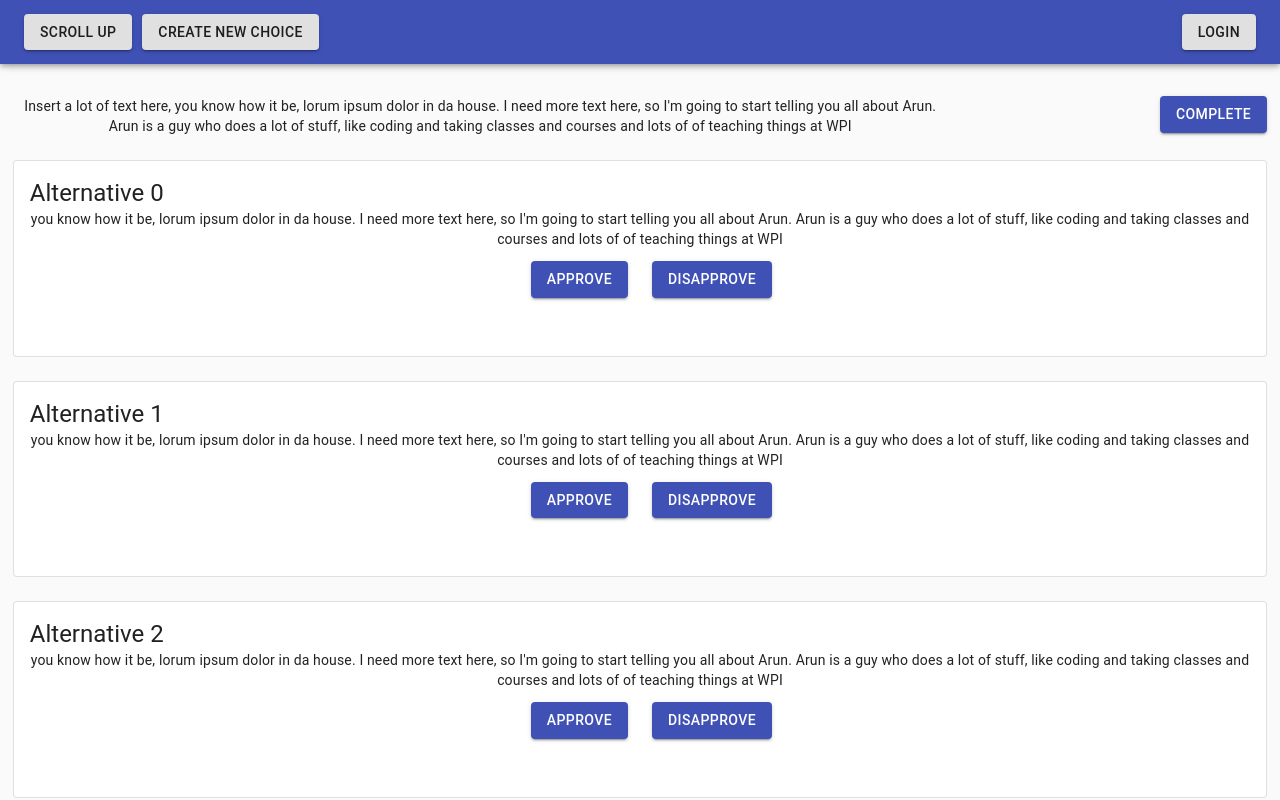
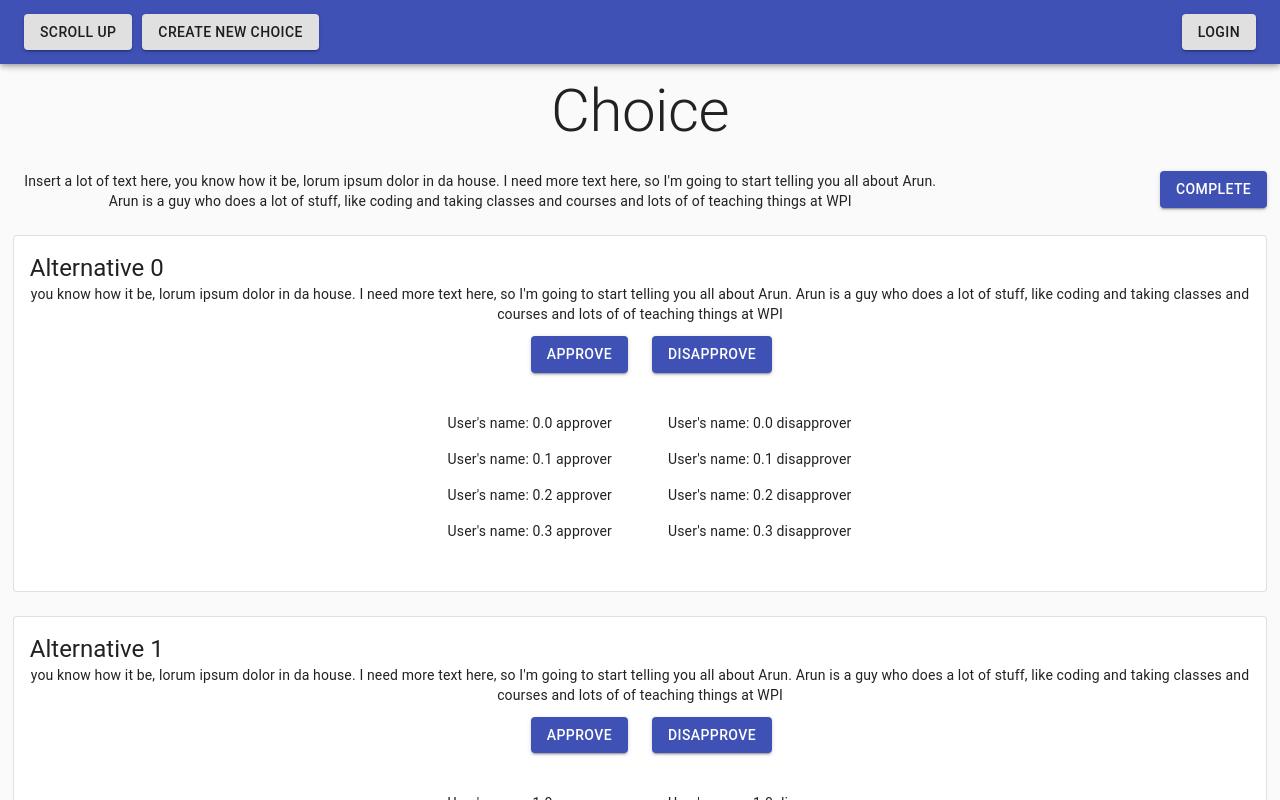
Before and after one commit to When2Choose/GUI, a React (Create React App) app: page /view in a window 1280 px wide. Shown: the top 800 px of the page. Built offline with nearby package versions, Linux system fonts and the light colour scheme.

Commit message:
Make approver and disapprover lists

```diff
--- a/src/main/Alternatives.js
+++ b/src/main/Alternatives.js
@@ -9,20 +9,33 @@ import CardContent from "@material-ui/core/CardContent";
 import Card from "@material-ui/core/Card";
 import Grid from "@material-ui/core/Grid";
 
-function renderRow(props) {
-    const { index, style } = props;
+function renderApprovers(alternativeNumber) {
+ return ([0, 1, 2, 3].map((value) => {
+     const labelId = `checkbox-list-label-${value}`;
+     return (
+         <ListItem key={value} role={undefined} dense button>
+             <ListItemText id={labelId} primary={formatName(`${alternativeNumber}.${value} approver`)} />
+         </ListItem>
+     );
+ }));
+}
 
+function renderDispprovers(alternativeNumber) {
+    return ([0, 1, 2, 3].map((value) => {
+        const labelId = `checkbox-list-label-${value}`;
+        return (
+            <ListItem key={value} role={undefined} dense button>
+                <ListItemText id={labelId} primary={formatName(`${alternativeNumber}.${value} disapprover`)} />
+            </ListItem>
+        );
+    }));
+}
+
+function formatName(name) {
     return (
-        <ListItem button style={style} key={index}>
-            <ListItemText primary={`Item ${index + 1}`} />
-        </ListItem>
+      `User's name: ${name}`
     );
 }
-
-renderRow.propTypes = {
-    index: PropTypes.number.isRequired,
-    style: PropTypes.object.isRequired,
-};
 
 function Alternative(props) {
     return (
@@ -34,9 +47,11 @@ function Alternative(props) {
                     </div>
                     <div className="AlternativeDescription">
                         <Typography variant="p">you know how it be, lorum ipsum dolor in da
-                            house. I need more text here, so I'm going to start telling you all about Arun. Arun is a
+                            house. I need more text here, so I'm going to start telling you all about Arun. Arun is
+                            a
                             guy
-                            who does a lot of stuff, like coding and taking classes and courses and lots of of teaching
+                            who does a lot of stuff, like coding and taking classes and courses and lots of of
+                            teaching
                             things at WPI</Typography>
                     </div>
                     <div className="ApprovalContent">
@@ -46,14 +61,18 @@ function Alternative(props) {
                                         style={{float: "right"}}>Approve</Button>
                             </Grid>
                             <Grid item xs={6}>
-                                <Button variant="contained" id="Disapprove" color="primary" style={{float: "left"}}>Disapprove</Button>
+                                <Button variant="contained" id="Disapprove" color="primary"
+                                        style={{float: "left"}}>Disapprove</Button>
                             </Grid>
                             <Grid item xs={6} id="approvers">
-                                {/*<FixedSizeList height={400} width={300} itemSize={46} itemCount={200}>*/}
-                                {/*    {renderRow}*/}
-                                {/*</FixedSizeList>*/}
+                                <List className="test" style={{float: "right"}}>
+                                    {renderApprovers(props.number)}
+                                </List>
                             </Grid>
                             <Grid item xs={6} id="dispprovers">
+                                <List className="test" style={{float: "left"}}>
+                                    {renderDispprovers(props.number)}
+                                </List>
                             </Grid>
                         </Grid>
                     </div>
--- a/src/main/CreateChoice.css
+++ b/src/main/CreateChoice.css
@@ -1,6 +1,7 @@
 div.CreateChoiceContent {
     display: block;
     vertical-align: middle;
+    padding-top: 75px;
 }
 
 div.Vertical {
--- a/src/main/Login.css
+++ b/src/main/Login.css
@@ -1,3 +1,6 @@
+div.LoginContent {
+    padding-top: 75px;
+}
 div.LeftLoginContent {
     padding-top: 5px;
     float: left;
--- a/src/main/ViewChoice.css
+++ b/src/main/ViewChoice.css
@@ -1,3 +1,6 @@
+div.ViewChoice {
+    padding-top: 75px;
+}
 div.ChoiceDescriptionContent {
     padding-top: 5px;
     float: left;
--- a/src/main/ViewChoice.js
+++ b/src/main/ViewChoice.js
@@ -1,10 +1,7 @@
 import React from "react";
-import {Button, Typography} from "@material-ui/core";
-import Card from '@material-ui/core/Card';
+import {Button, Typography, Grid} from "@material-ui/core";
 import Alternative from "./Alternatives";
 import "./ViewChoice.css";
-import Grid from "@material-ui/core/Grid";
-import CardContent from "@material-ui/core/CardContent";
 
 function ViewChoice() {
     return (
```
